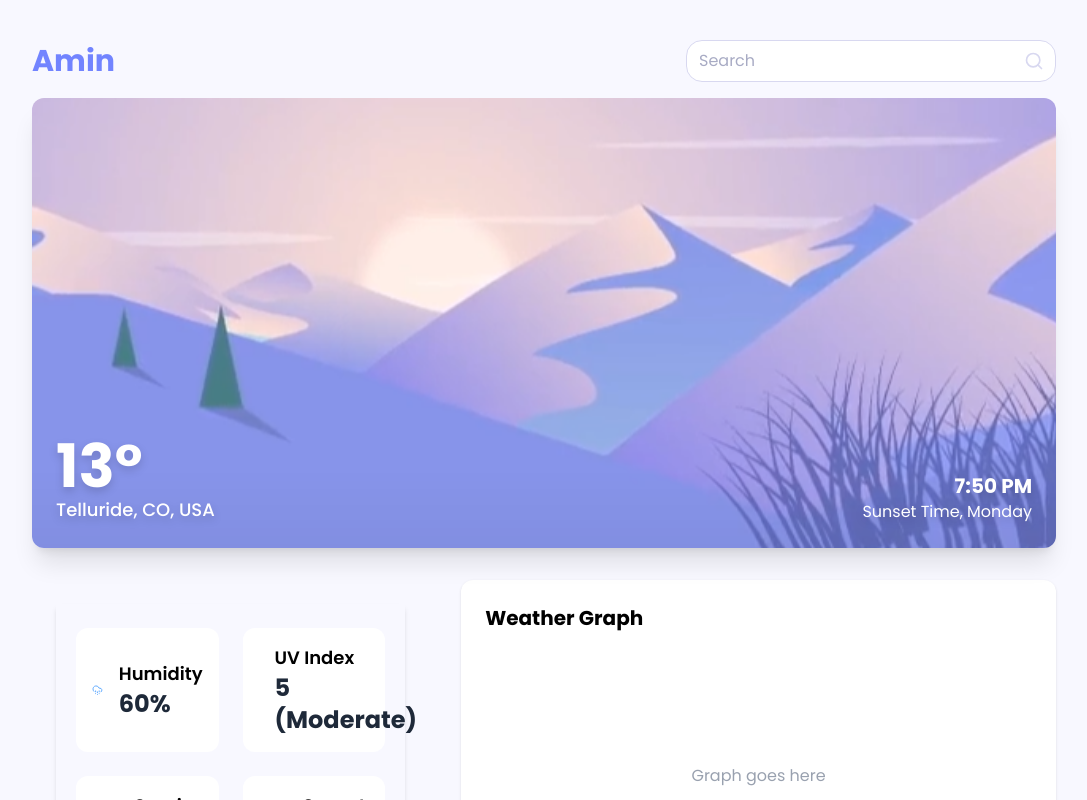
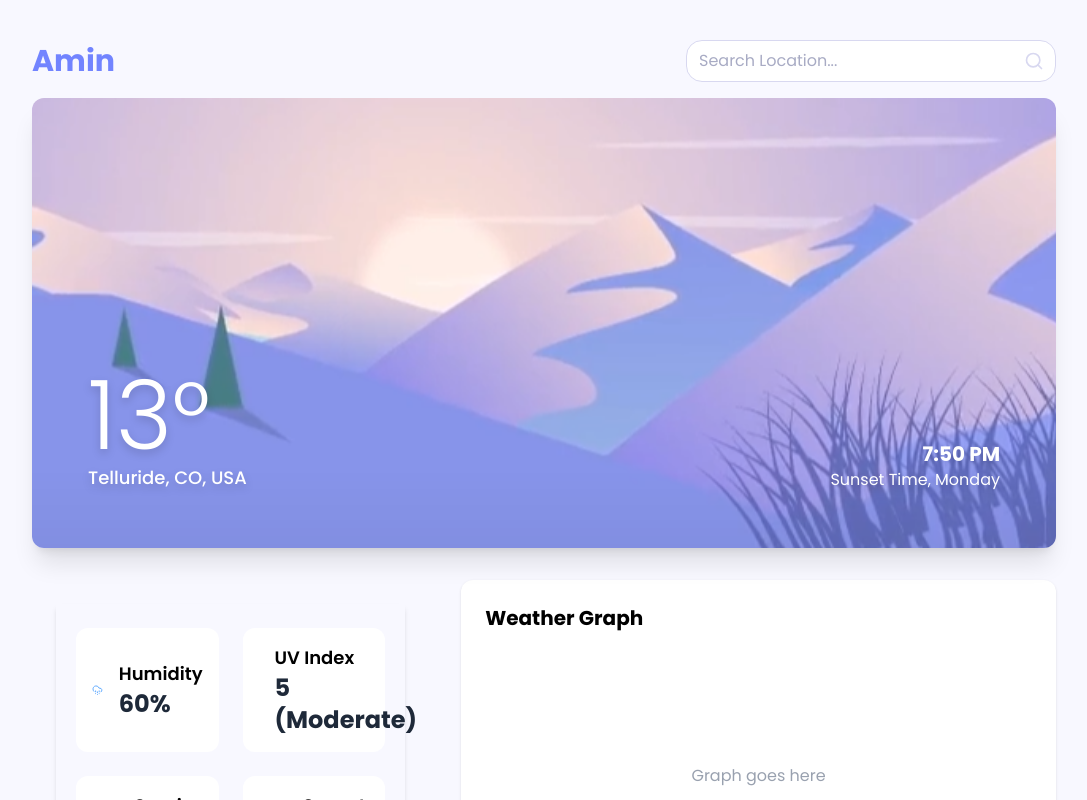
Before and after one commit to ami-inn/weather-app-mt, a Next.js app: page / in a window 1280 px wide. Shown: the top 800 px of the page, without its empty margins (96-1183 px from the left). Built offline with nearby package versions, Linux system fonts and the light colour scheme; a web font is replaced by a local one.

Commit message:
hero section design added

```diff
--- a/src/app/page.tsx
+++ b/src/app/page.tsx
@@ -24,14 +24,14 @@ const page = () => {
             className="w-full h-[450px] object-cover rounded-xl shadow-xl"
           />
           {/* Left bottom: Temperature and location */}
-          <div className="absolute left-6 bottom-6 text-white">
-            <div className="text-6xl font-bold drop-shadow-lg">13°</div>
+          <div className="absolute left-14 bottom-14 text-white">
+            <div className="text-8xl font-light font-poppins drop-shadow-lg">13°</div>
             <div className="text-lg font-medium drop-shadow-lg">
               Telluride, CO, USA
             </div>
           </div>
           {/* Right bottom: Time and sunset info */}
-          <div className="absolute right-6 bottom-6 text-right text-white">
+          <div className="absolute right-14 bottom-14 text-right text-white">
             <div className="text-xl font-bold drop-shadow-lg">7:50 PM</div>
             <div className="text-md drop-shadow-lg">Sunset Time, Monday</div>
           </div>
--- a/src/shared/components/Navbar.tsx
+++ b/src/shared/components/Navbar.tsx
@@ -12,7 +12,7 @@ const Navbar = () => {
         <div className="relative">
           <input
             type="text"
-            placeholder="Search"
+            placeholder="Search Location..."
             className="pl-3 px-3 placeholder:text-[#A8ABC4] text-[#A8ABC4]  pr-10 py-2 rounded border border-secondary focus:outline-none"
           />
           <span className="absolute right-3 top-1/2 -translate-y-1/2 text-secondary">
```
